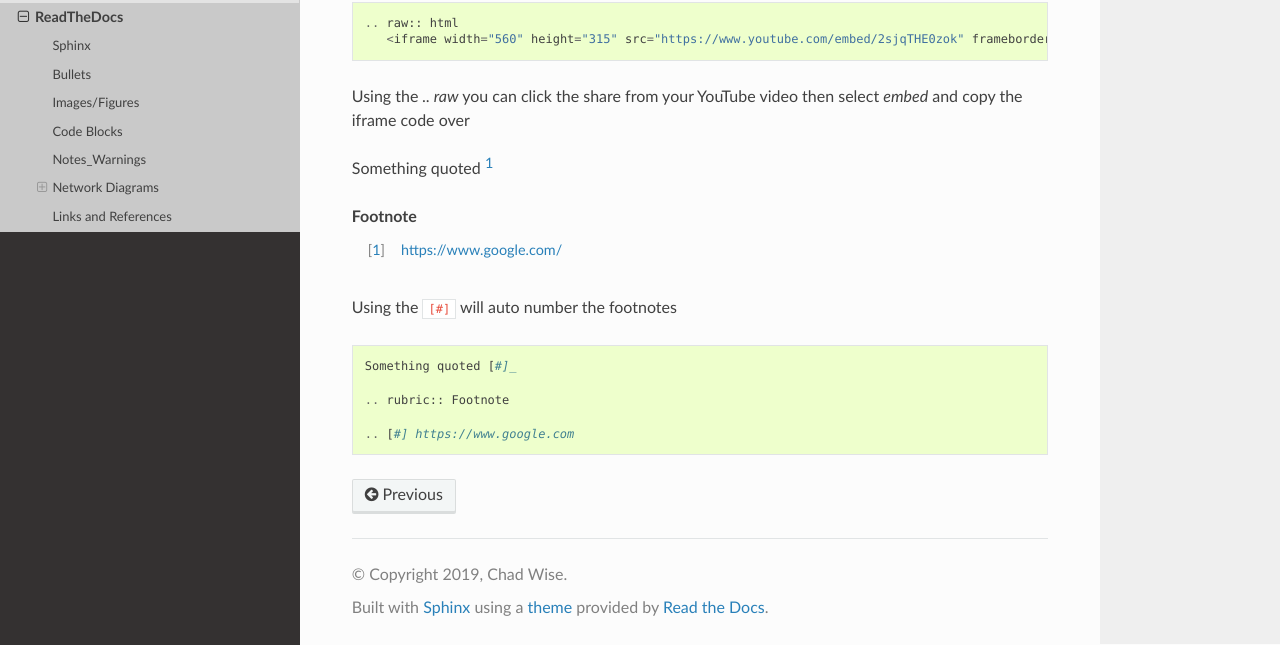
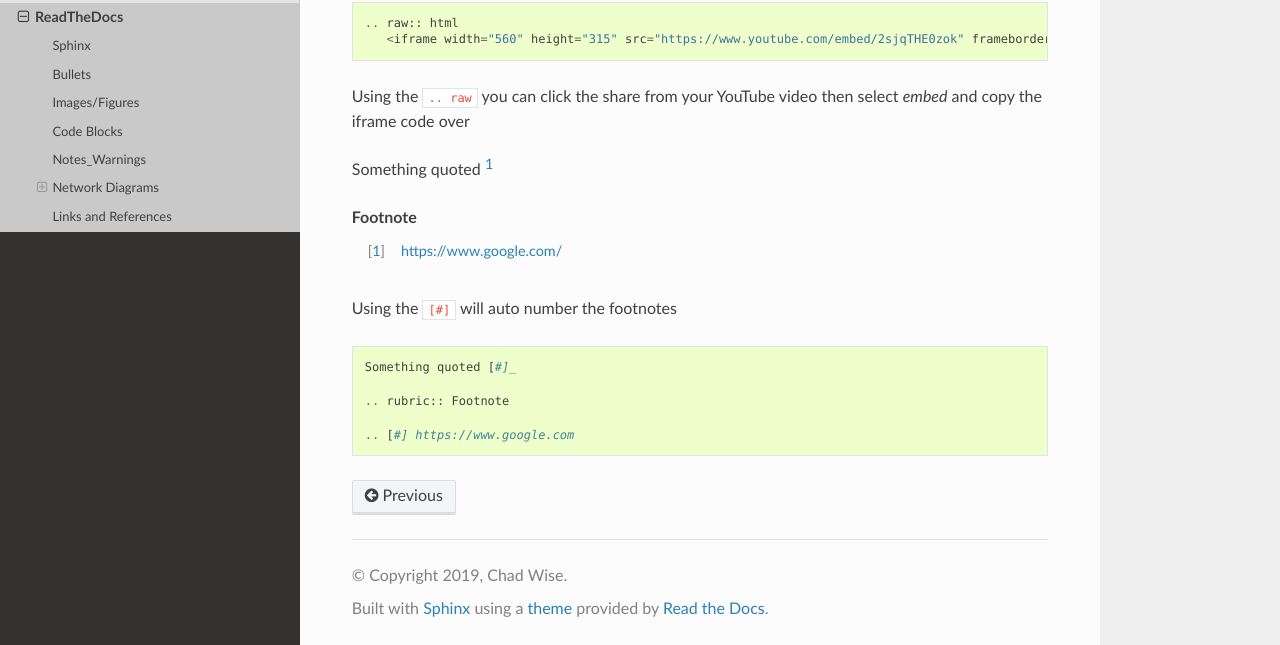
Before and after one commit to cwise24/my_rtd, a Sphinx documentation site: the page built from docs/section1/4_rtd.rst, in a window 1280 px wide and 900 px high, scrolled down 8723 px, cut to the strip 255-900 px from the top of the window. Built offline with Sphinx 7.4.7 and the Read the Docs theme 2.0.0, drawn with Linux system fonts in a browser that asks for light colours.

Commit message:
highlighted raw

```diff
--- a/docs/section1/4_rtd.rst
+++ b/docs/section1/4_rtd.rst
@@ -431,7 +431,7 @@ Embed video
    .. raw:: html
       <iframe width="560" height="315" src="https://www.youtube.com/embed/2sjqTHE0zok" frameborder="0" allow="accelerometer; autoplay; encrypted-media; gyroscope; picture-in-picture" allowfullscreen></iframe>
 
-Using the `.. raw` you can click the share from your YouTube video then select *embed* and copy the iframe code over
+Using the ``.. raw`` you can click the share from your YouTube video then select *embed* and copy the iframe code over
 
 Something quoted [#]_
 
```
